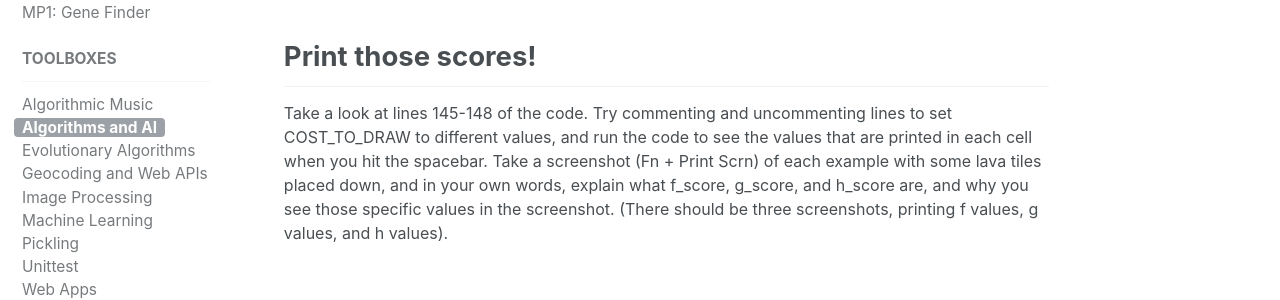
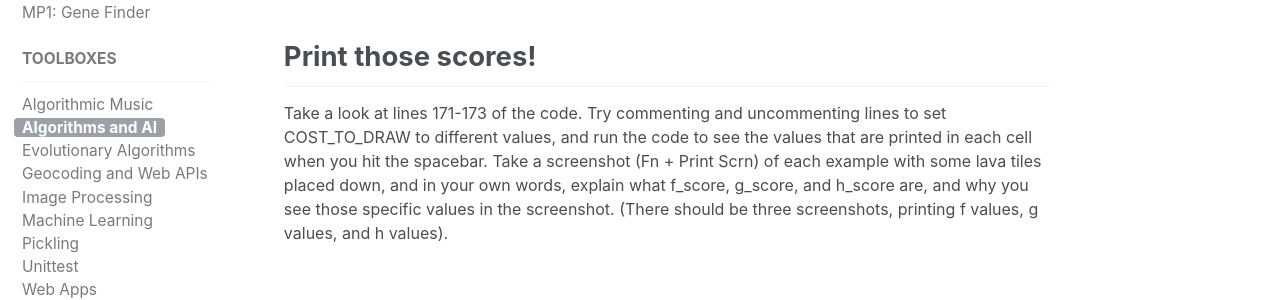
Before and after one commit to sd17spring/sd17spring.github.io, a Jekyll site: the page built from _toolboxes/algorithms-and-ai.md, in a window 1280 px wide and 900 px high, scrolled down 1566 px. Shown: the part 157-457 px from the top of the window. Built offline with Jekyll 4.4.1, drawn with Linux system fonts in a browser that asks for light colours.

Commit message:
Fixed a typo in the line numbers

```diff
--- a/_toolboxes/algorithms-and-ai.md
+++ b/_toolboxes/algorithms-and-ai.md
@@ -52,7 +52,7 @@ what the heck he was thinking to you.
 
 ## Print those scores!
 
-Take a look at lines 145-148 of the code. Try commenting and uncommenting
+Take a look at lines 171-173 of the code. Try commenting and uncommenting
 lines to set COST_TO_DRAW to different values, and run the code to see the
 values that are printed in each cell when you hit the spacebar. Take a
 screenshot (Fn + Print Scrn) of each example with some lava tiles placed down,
```
